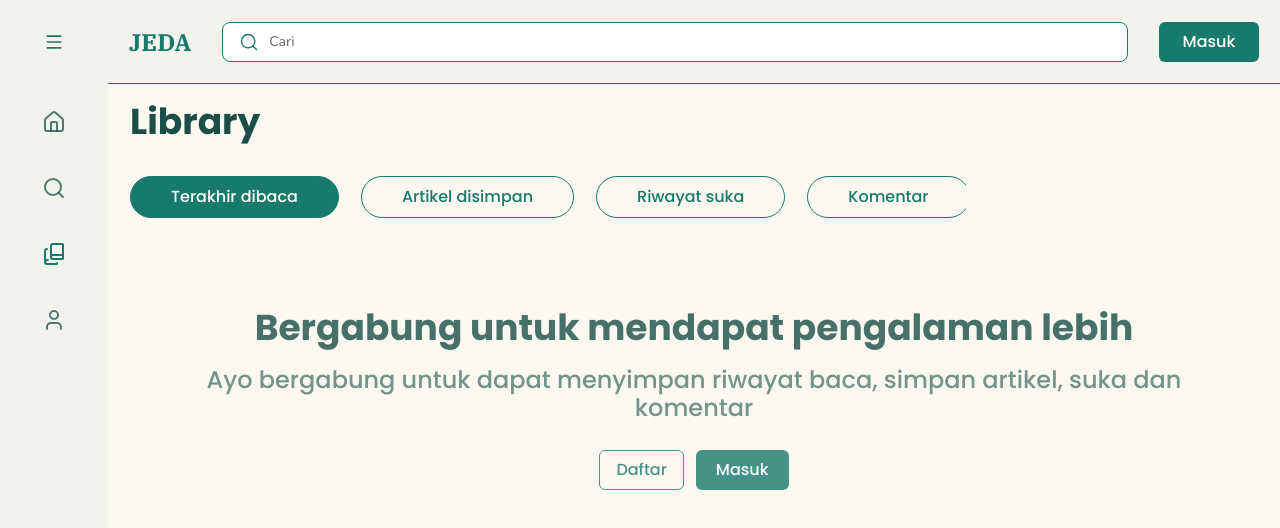
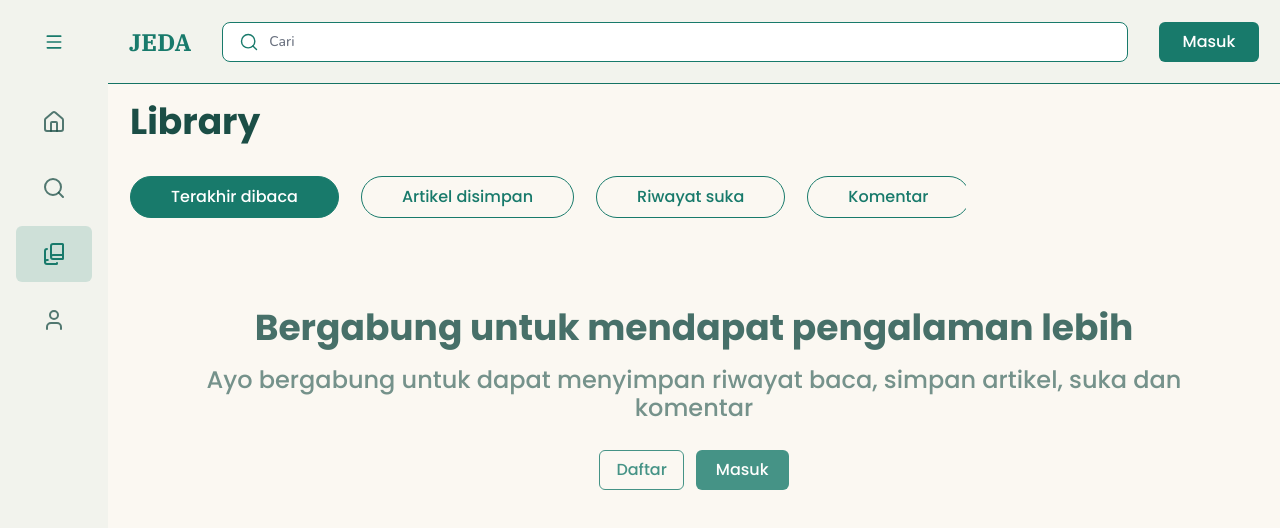
Before and after one commit to nurfatih62/jeda, a Next.js app: page /library in a window 1280 px wide. Shown: the top 528 px of the page. Built offline with nearby package versions, Linux system fonts and the light colour scheme.

Commit message:
pembaruan

```diff
--- a/shared/components/organism/sidebar/sidebar.tsx
+++ b/shared/components/organism/sidebar/sidebar.tsx
@@ -43,7 +43,7 @@ export function Sidebar({ active = 'home', expanded = false, onToggle }: Sidebar
             type="button"
             onClick={onToggle}
             aria-label={expanded ? 'Tutup sidebar' : 'Buka sidebar'}
-            className="flex h-9 w-9 items-center justify-center rounded-md text-primary hover:bg-primary-overlay-hover"
+            className="flex h-9 w-9 items-center justify-center rounded-md text-primary transition-transform active:scale-95 hover:bg-primary-overlay-hover active:bg-primary/20"
           >
             {expanded ? <ArrowLeft size={20} strokeWidth={2} /> : <Menu size={20} strokeWidth={2} />}
           </button>
@@ -58,8 +58,8 @@ export function Sidebar({ active = 'home', expanded = false, onToggle }: Sidebar
             href={href}
             aria-label={label}
             aria-current={isActive ? 'page' : undefined}
-            className={`flex items-center rounded-md transition-colors hover:bg-primary-overlay-hover ${
-              isActive ? 'text-primary' : 'text-text-muted hover:text-primary'
+            className={`flex items-center rounded-md transition-colors hover:bg-primary-overlay-hover active:scale-[0.98] active:bg-primary/20 ${
+              isActive ? 'text-primary bg-primary-overlay-hover' : 'text-text-muted hover:text-primary'
             } ${expanded ? 'h-14 gap-3 px-6' : 'h-14 w-19 justify-center'}`}
           >
             <Icon size={24} strokeWidth={2} className="shrink-0" />
```
